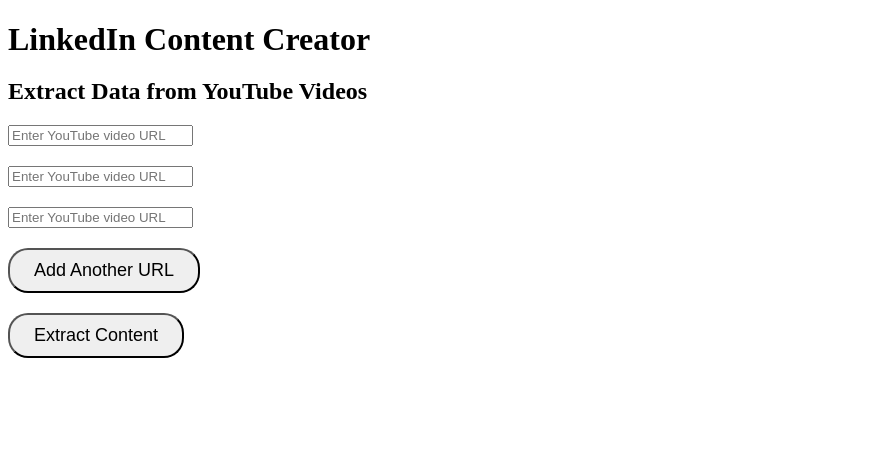
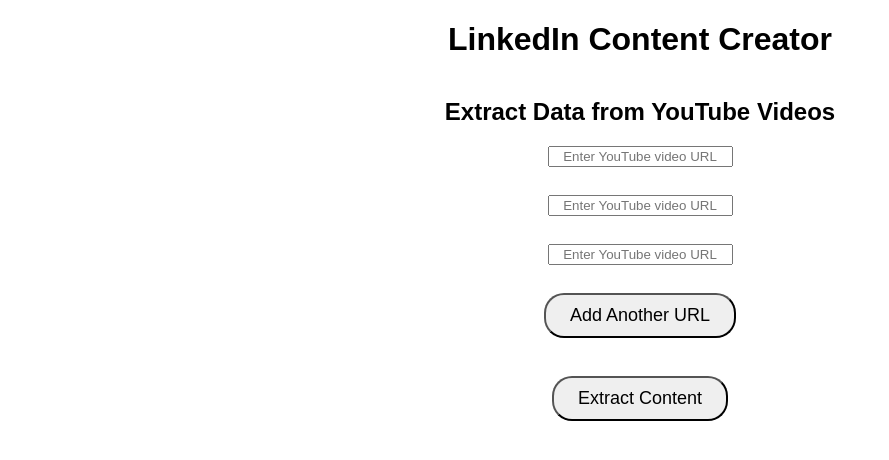
Before and after one commit to alexjmedina/PWAs, a Flask app: page / in a window 1280 px wide. Shown: the top 460 px of the page, without its empty margins (0-889 px from the left). Run offline with Flask 3, Linux system fonts and the light colour scheme.

Commit message:
Update index.html

```diff
--- a/First_PWA/templates/index.html
+++ b/First_PWA/templates/index.html
@@ -4,13 +4,40 @@
     <title>LinkedIn Content Creator</title>
     <link rel="manifest" href="/manifest.json">
     <style>
+        body {
+            display: flex;
+            flex-direction: column;
+            align-items: center;
+            justify-content: center;
+            padding: 0;
+            margin: 0;
+            font-family: Arial, sans-serif;
+        }
         h1, h2, input, button {
             margin-bottom: 20px;
+            text-align: center;
         }
         button {
             border-radius: 20px;
-            padding: 10px 24px;  /* Increase padding to make buttons bigger */
-            font-size: 18px;  /* Increase font size */
+            padding: 10px 24px;
+            font-size: 18px;
+        }
+        #inputFields {
+            display: flex;
+            flex-direction: column;
+            align-items: center;
+        }
+        input {
+            margin-bottom: 10px;
+            text-align: center;
+        }
+        @media (max-width: 600px) {
+            body {
+                padding: 10px;
+            }
+            input, button {
+                width: 100%;
+            }
         }
     </style>
 </head>
```
